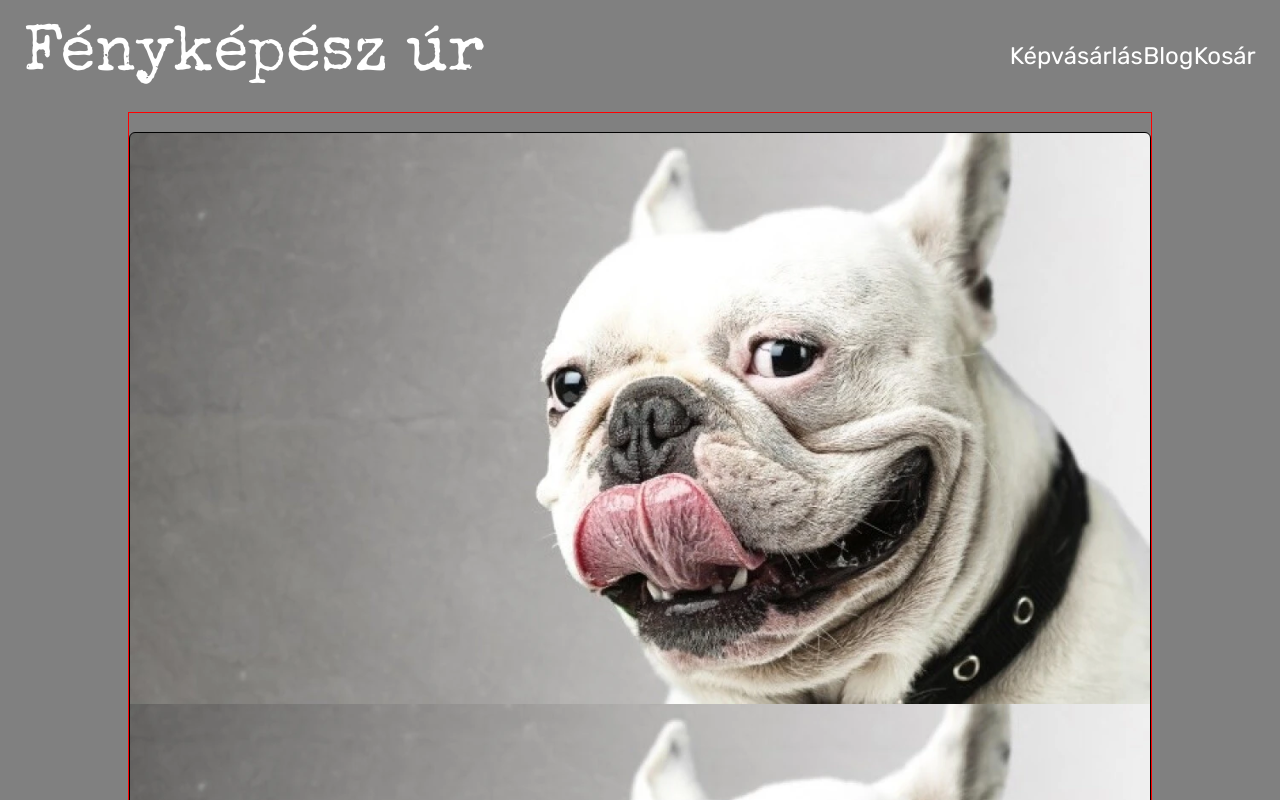
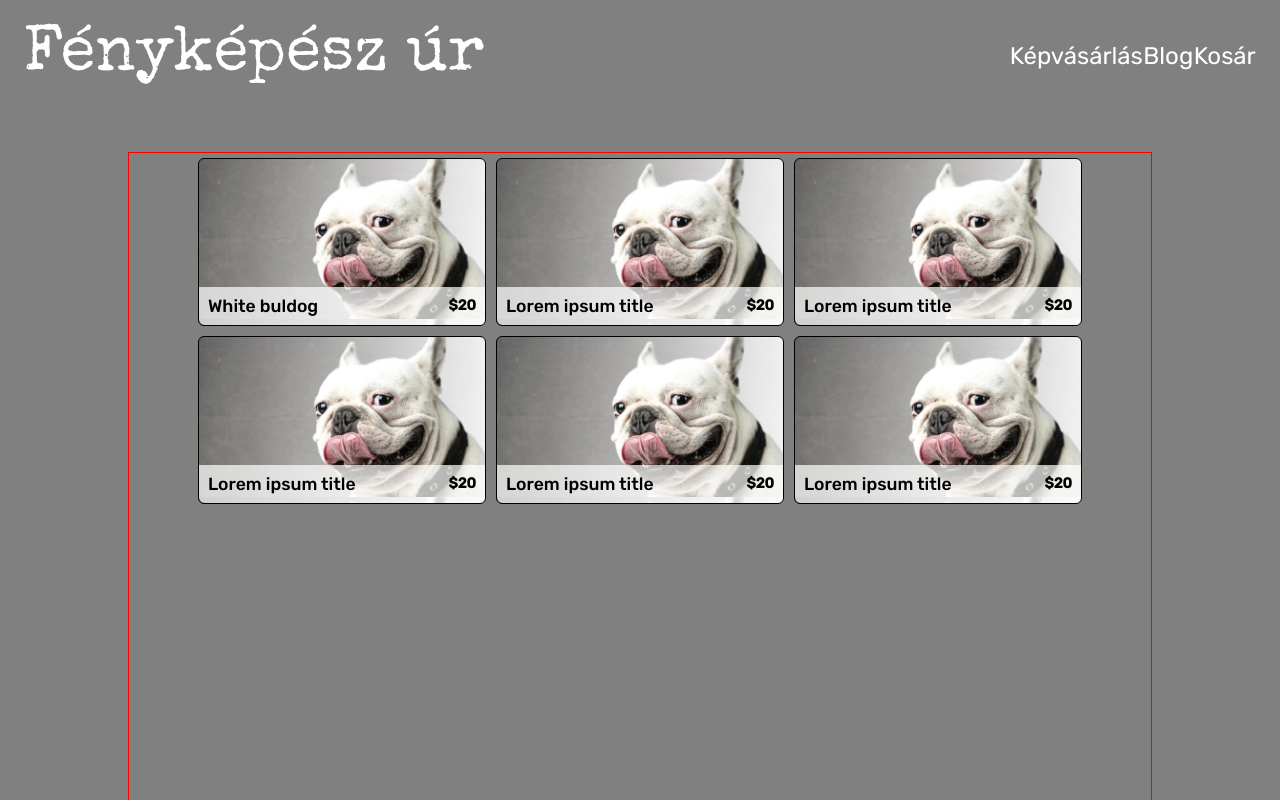
Before and after one commit to 0324bence/portfolio-example, a SvelteKit app: page /Gallery in a window 1280 px wide. Shown: the top 800 px of the page. Built offline with nearby package versions, Linux system fonts and the light colour scheme; a web font is replaced by a local one; what svelte-persisted-store would draw is missing.

Commit message:
Ideal card size - Képvásárlás

```diff
--- a/src/components/Gallery/Card.svelte
+++ b/src/components/Gallery/Card.svelte
@@ -29,8 +29,8 @@
     }
 
     .card-link{
-        width: 20em !important;
-        height: 12em !important;
+        width: 18em !important;
+        height: 10.5em !important;
         margin: 5px;
     }
 
--- a/src/routes/Gallery/+page.svelte
+++ b/src/routes/Gallery/+page.svelte
@@ -32,7 +32,10 @@
     }
 
     .body {
-
+        margin-top: 40px;
+        display:flex;
+        align-content: flex-start;
+        justify-content: center;
         flex-wrap: wrap;
         border: red solid 1px;
         width: 80vw;
--- a/static/photos.json
+++ b/static/photos.json
@@ -1,7 +1,7 @@
 [
     {
         "image": "0001.webp",
-        "title": "Lorem ipsum title",
+        "title": "White buldog",
         "desc": "Lorem ipsum",
         "price": "$20"
     },
```
